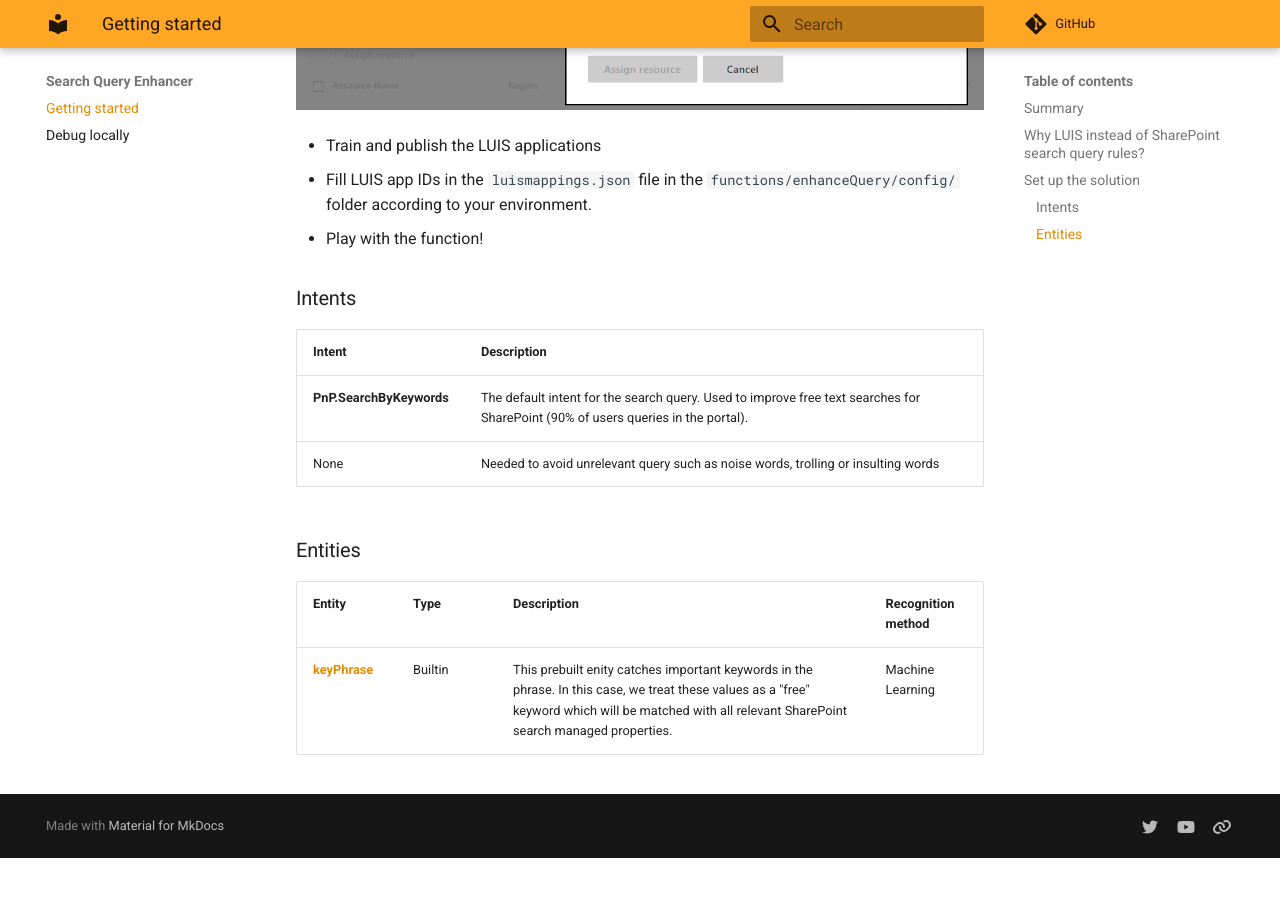
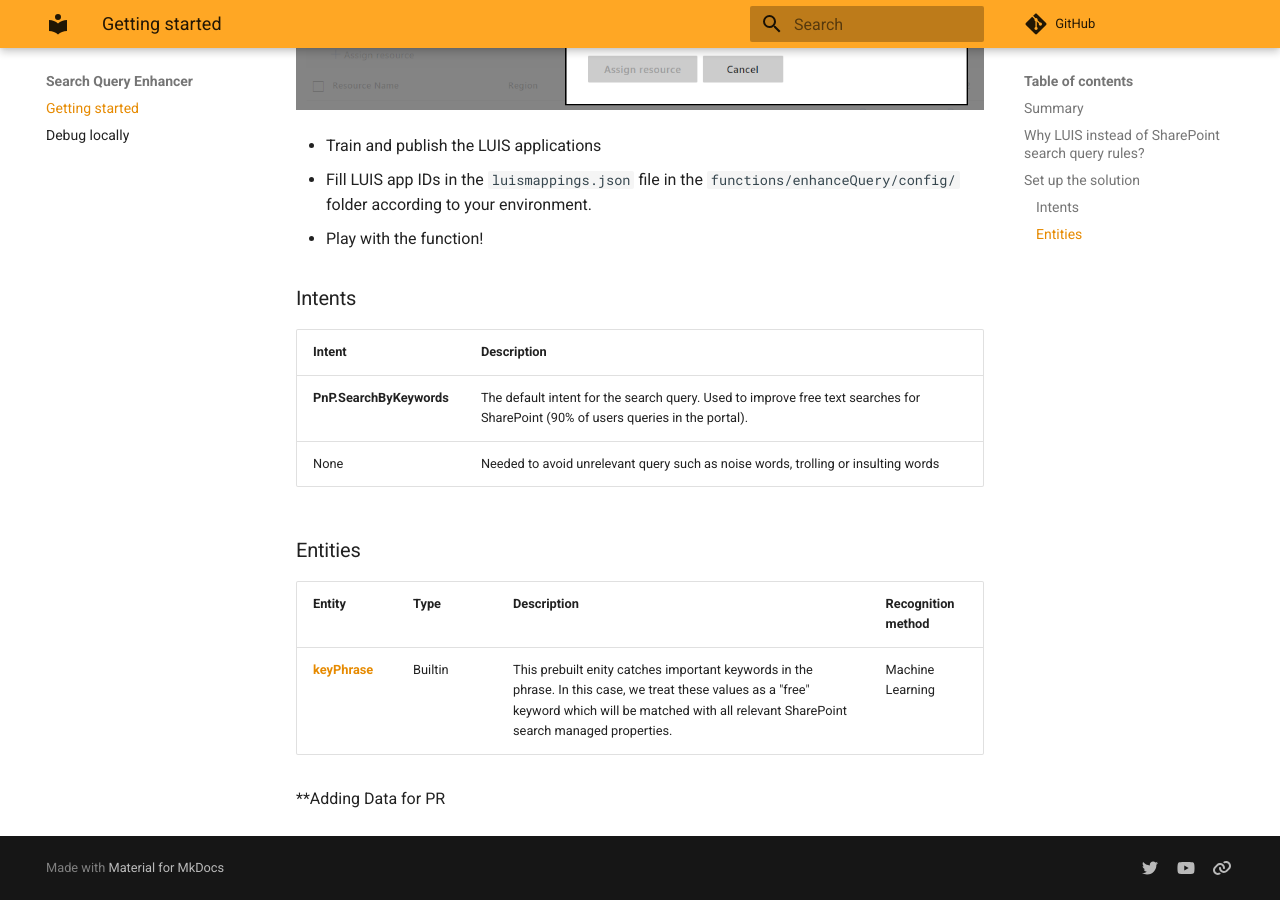
Before and after one commit to tfelder-deloitte/OpenSourceSoftwareSecurityScans, an MkDocs documentation site: the page built from docs/search-query-enhancer/getting-started.md, in a window 1280 px wide and 900 px high, scrolled down 2486 px. Built offline with MkDocs 1.6.1 and Material for MkDocs 9.7.7, drawn with Linux system fonts in a browser that asks for light colours; comment, search, counter and statistics services are not loaded; before the commit the page ends 3344 px from its top, so only the background shows below that.

Commit message:
Update getting-started.md

```diff
--- a/docs/search-query-enhancer/getting-started.md
+++ b/docs/search-query-enhancer/getting-started.md
@@ -60,3 +60,5 @@ The search query enhancer function can be used in conjunction with the [Query Mo
 | Entity | Type | Description | Recognition method |
 | ------ | ---- | ----------- | ------------ |
 | **[keyPhrase](https://docs.microsoft.com/en-us/azure/cognitive-services/luis/luis-quickstart-intent-and-key-phrase)** | Builtin | This prebuilt enity catches important keywords in the phrase. In this case, we treat these values as a "free" keyword which will be matched with all relevant SharePoint search managed properties. | Machine Learning
+
+**Adding Data for PR
```
